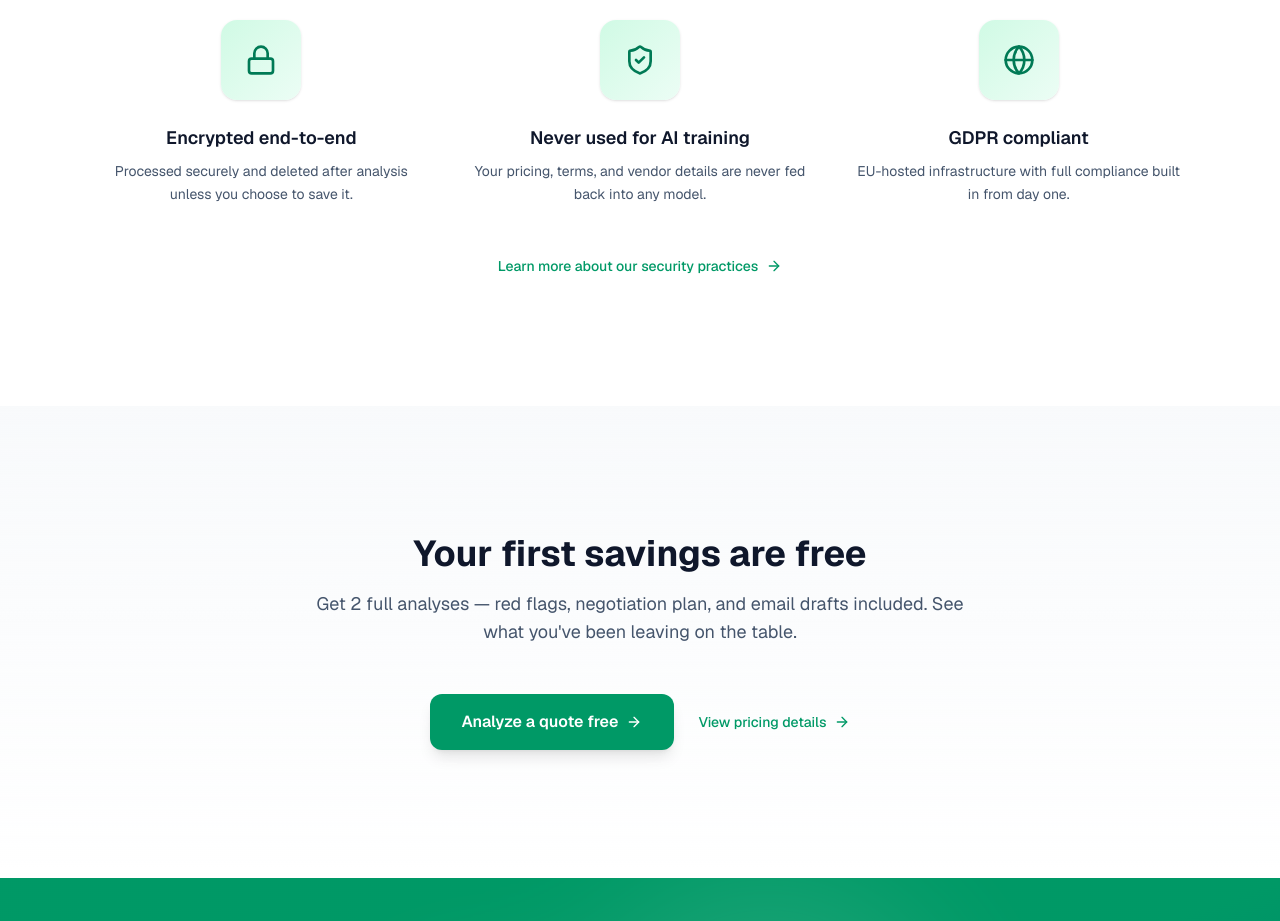
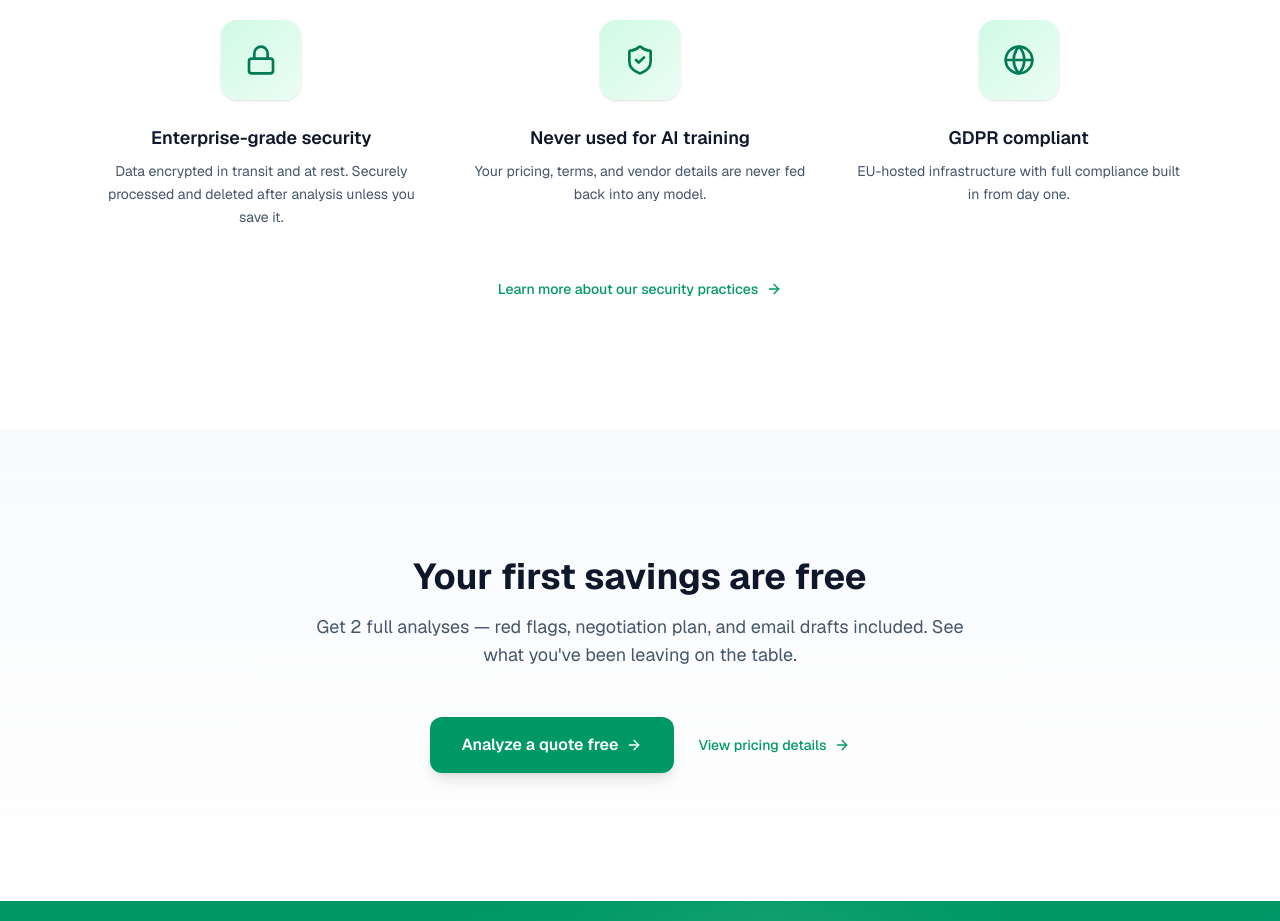
Before and after one commit to Boomchakalala/Dealcheck, a Next.js app: page / in a window 1280 px wide. Shown: the part 2380-3301 px from the top of the page. Built offline with nearby package versions, Linux system fonts and the light colour scheme.

Commit message:
Sandbox autosave

```diff
--- a/src/app/page.tsx
+++ b/src/app/page.tsx
@@ -364,8 +364,8 @@ export default function LandingPage() {
               <div className="w-20 h-20 mb-6 bg-gradient-to-br from-emerald-100 to-emerald-50 rounded-2xl flex items-center justify-center shadow-sm group-hover:shadow-md transition-shadow duration-300">
                 <Lock className="w-8 h-8 text-emerald-700" />
               </div>
-              <p className="text-lg font-semibold text-slate-900 mb-2">Encrypted end-to-end</p>
-              <p className="text-sm text-slate-600 leading-relaxed">Processed securely and deleted after analysis unless you choose to save it.</p>
+              <p className="text-lg font-semibold text-slate-900 mb-2">Enterprise-grade security</p>
+              <p className="text-sm text-slate-600 leading-relaxed">Data encrypted in transit and at rest. Securely processed and deleted after analysis unless you save it.</p>
             </div>
             <div className="relative flex flex-col items-center text-center group">
               <div className="w-20 h-20 mb-6 bg-gradient-to-br from-emerald-100 to-emerald-50 rounded-2xl flex items-center justify-center shadow-sm group-hover:shadow-md transition-shadow duration-300">
```
